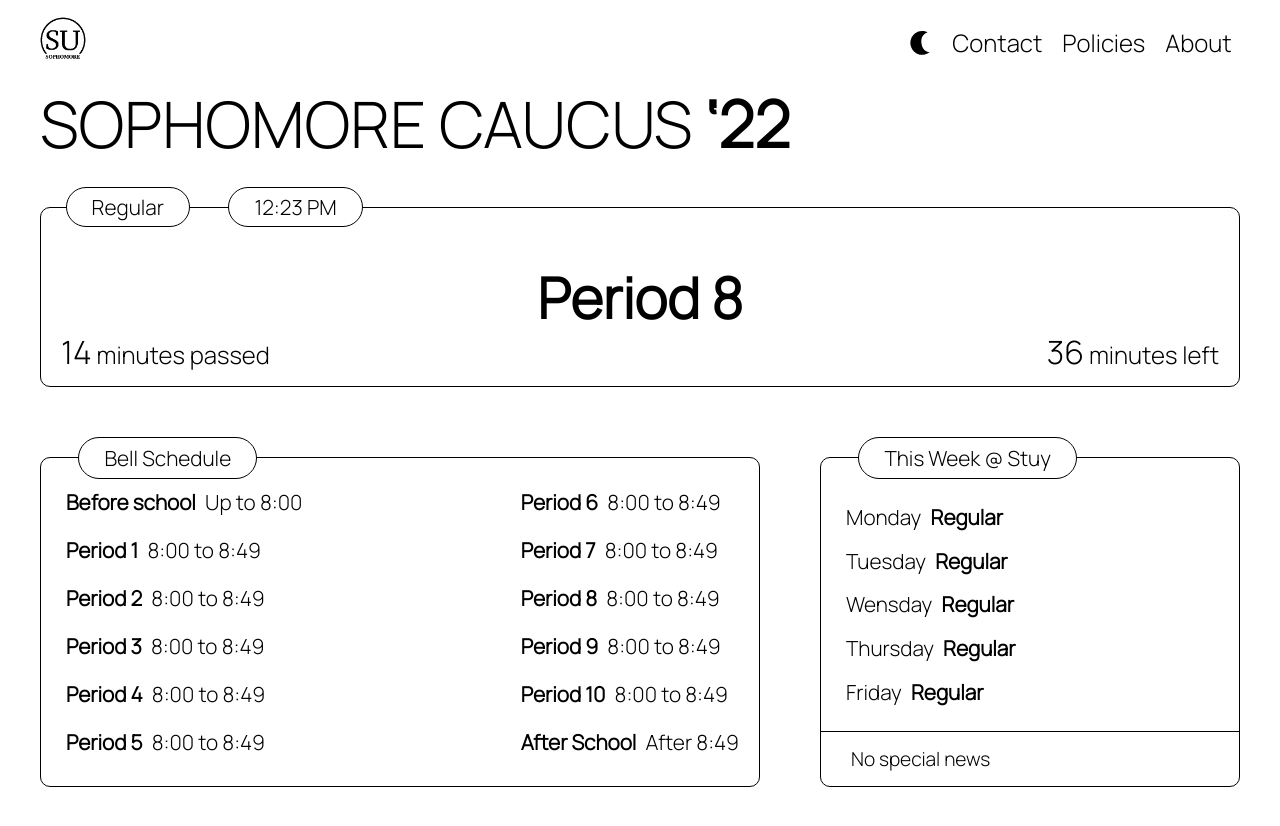
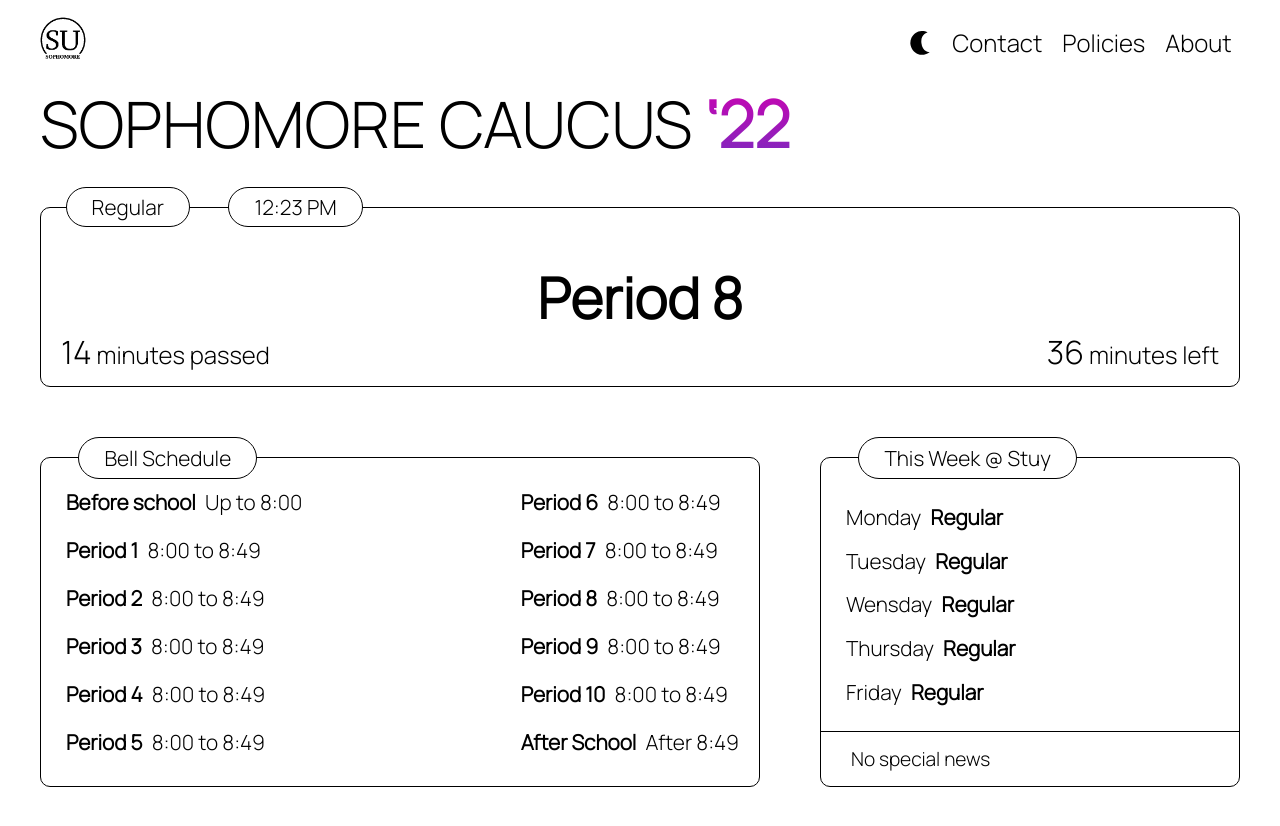
Before and after one commit to leomet07/sophomore.stuysu.org, a Next.js app: page / in a window 1280 px wide. Shown: the top 826 px of the page. Built offline with nearby package versions, Linux system fonts and the light colour scheme; no server answers; the database is empty.

Commit message:
Add gradient titles
Uses a reusable <span>-based component to avoid repeated use of the
gradient coloration code (which may trigger errors on CSS linters)

```diff
--- /dev/null
+++ b/components/GradientTitle.tsx
@@ -0,0 +1,11 @@
+import styles from "../styles/GradientTitle.module.css";
+import { ReactNode } from "react";
+
+const GradientTitle = (props: {children: ReactNode}) => {
+    /*
+     * Reusable template <span> for making gradient-colored titles
+     */
+    return (<span className={styles.gradient}>{props.children}</span>)
+}
+
+export default GradientTitle;
--- a/pages/about.tsx
+++ b/pages/about.tsx
@@ -6,6 +6,7 @@ import { ReceivedProfile } from "../types/db_types";
 import { GetServerSidePropsContext } from "next";
 import type { InferGetServerSidePropsType } from "next";
 import { Key } from "react";
+import GradientTitle from "../components/GradientTitle";
 
 const About = (
 	props: InferGetServerSidePropsType<typeof getServerSideProps>
@@ -21,7 +22,7 @@ const About = (
 				<meta name="description" content="About the Sophomore Caucus" />
 			</Head>
 			<main className={styles.main}>
-				<h1 className={styles.title}>ABOUT US</h1>
+				<h1 className={styles.title}>ABOUT <GradientTitle>US</GradientTitle></h1>
 				<div className={styles.presidents}>
 					{presidents.map((president) => (
 						<Profile
--- a/pages/index.tsx
+++ b/pages/index.tsx
@@ -9,6 +9,7 @@ import { ReceivedAnnouncement } from "../types/db_types";
 import getServerUrl from "../lib/getServerUrl";
 import { InferGetServerSidePropsType } from "next";
 import { Key } from "react";
+import GradientTitle from "../components/GradientTitle";
 
 const Home = (
 	props: InferGetServerSidePropsType<typeof getServerSideProps>
@@ -34,7 +35,7 @@ const Home = (
 			<main className={styles.main}>
 				<h1 className={styles.title}>
 					SOPHOMORE CAUCUS&nbsp;
-					<span className={styles.bolded_insert}>&lsquo;22</span>
+					<GradientTitle>&lsquo;22</GradientTitle>
 				</h1>
 				<section id={styles.schedule_widget}>
 					<ScheduleWidget />
--- a/pages/policies.tsx
+++ b/pages/policies.tsx
@@ -6,6 +6,7 @@ import { ReceivedPolicy } from "../types/db_types";
 import getServerUrl from "../lib/getServerUrl";
 import { InferGetServerSidePropsType } from "next";
 import { Key } from "react";
+import GradientTitle from "../components/GradientTitle";
 
 const Policies = (
 	props: InferGetServerSidePropsType<typeof getServerSideProps>
@@ -21,7 +22,7 @@ const Policies = (
 			</Head>
 
 			<main className={styles.main}>
-				<h1 className={styles.title}>OUR POLICIES</h1>
+				<h1 className={styles.title}>OUR <GradientTitle>POLICIES</GradientTitle></h1>
 				<div id={styles.internal_container}>
 					<div id={styles.nav_container}>
 						<nav id={styles.nav}>
--- /dev/null
+++ b/styles/GradientTitle.module.css
@@ -0,0 +1,10 @@
+.gradient {
+    background: var(--gradient-purple);
+    /*
+     * `text` only works on chromium under `-webkit-background-clip`
+     * which next implicitly adds as a compatibility alias
+     */
+    background-clip: text;
+    color: transparent;
+    font-weight: bold;
+}
--- a/styles/Home.module.css
+++ b/styles/Home.module.css
@@ -9,9 +9,6 @@
 .title {
 	font-weight: 400;
 	font-size: 4rem;
-}
-.bolded_insert {
-	font-weight: bold;
 }
 
 #announcements {
```
